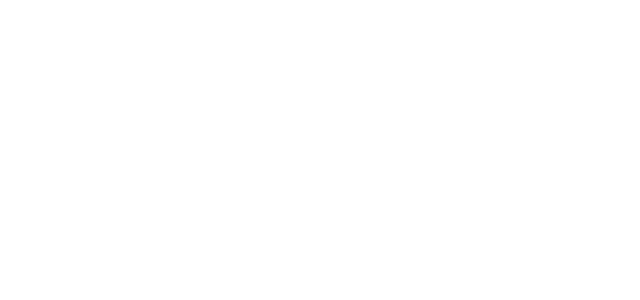
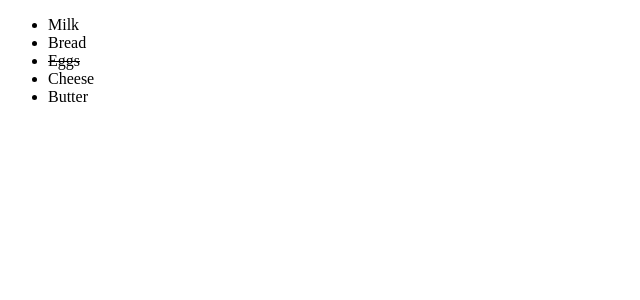
Before and after one commit to amazingawwal/eHealth_WWR, a React (Vite) app: page / in a window 1280 px wide. Shown: the top 300 px of the page, without its empty margins (0-640 px from the left). Built offline with nearby package versions, Linux system fonts and the light colour scheme.

Commit message:
feat:shoppinglist done

```diff
--- a/src/App.tsx
+++ b/src/App.tsx
@@ -1,10 +1,13 @@
 import './App.css'
+import ShoppingList from './components/ShoppingList'
+
 
 function App() {
 
 
   return (
     <>
+      <ShoppingList/>
     </>
   )
 }
--- a/src/components/MessageList.tsx
+++ b/src/components/MessageList.tsx
@@ -0,0 +1,3 @@
+export default function MessageList() {
+
+};
--- a/src/components/ShoppingList.tsx
+++ b/src/components/ShoppingList.tsx
@@ -0,0 +1,13 @@
+export default function ShoppingList() {
+    const shoppingList = ["Milk", "Bread", "Eggs", "Cheese", "Butter"];
+
+    return(
+        <ul>
+            {shoppingList.map(item=>
+            <li style={{textDecoration: item === "Eggs"? 'line-through' : "none"}}>
+                {item}
+            </li>)
+            }
+        </ul>
+    )
+};
```
